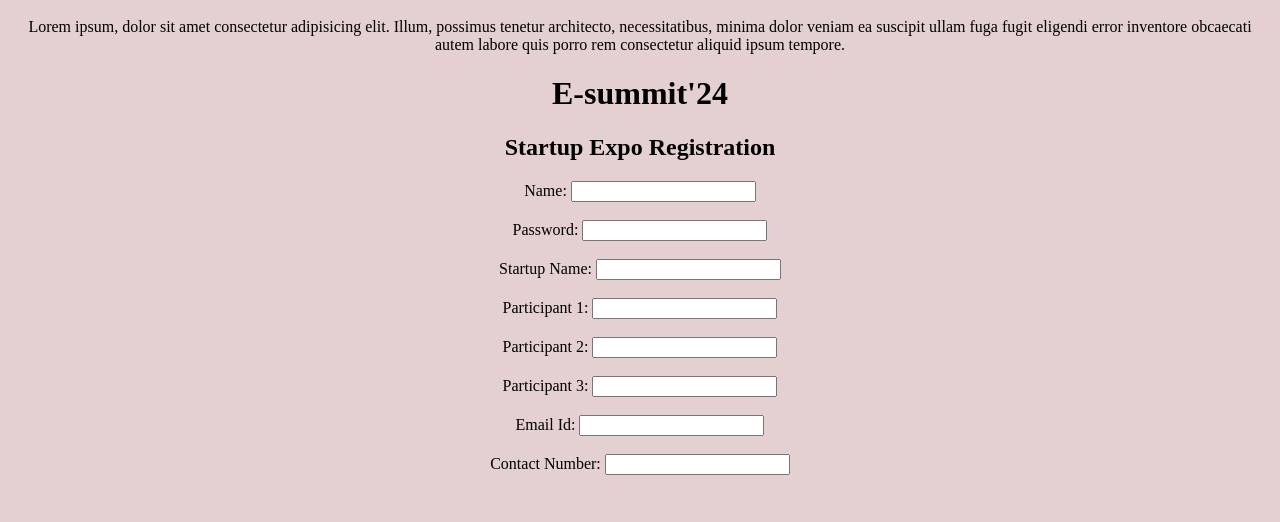
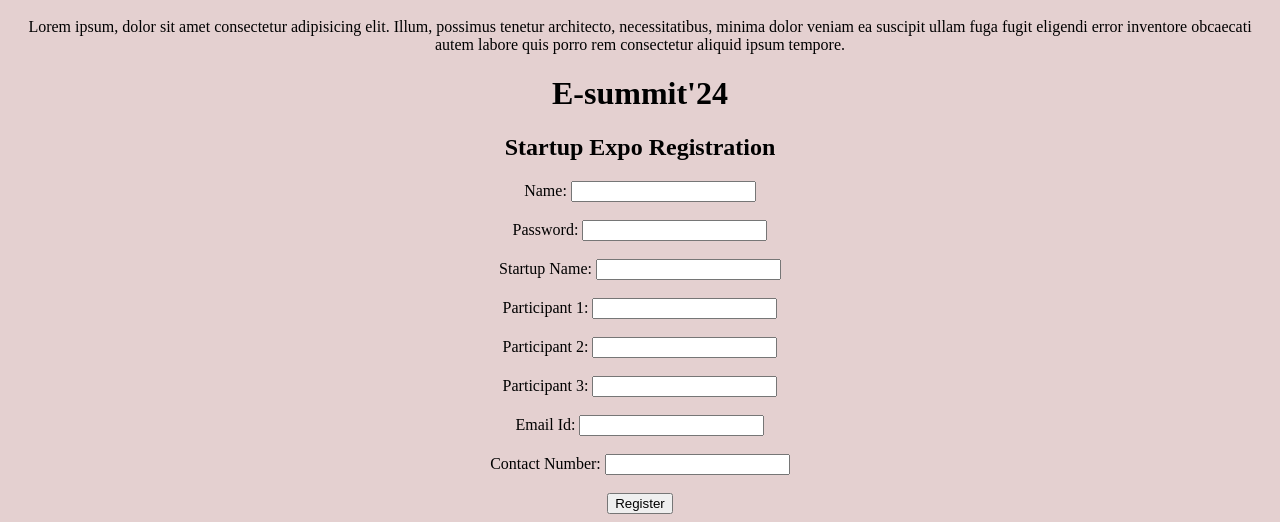
Before and after one commit to RishabhSri17/ecell_startupexpo, a plain HTML site: page index.html in a window 1280 px wide. Shown: the part 1200-1722 px from the top of the page. Before the commit the page ends 1701 px from the top, so only its background shows below. Drawn offline with Linux system fonts and the light colour scheme.

Commit message:
Update index.html

```diff
--- a/index.html
+++ b/index.html
@@ -73,6 +73,7 @@
             Contact Number:
             <input type="number">
         </label><br><br>
+        <button type="button">Register</button>
 
 
 
```
